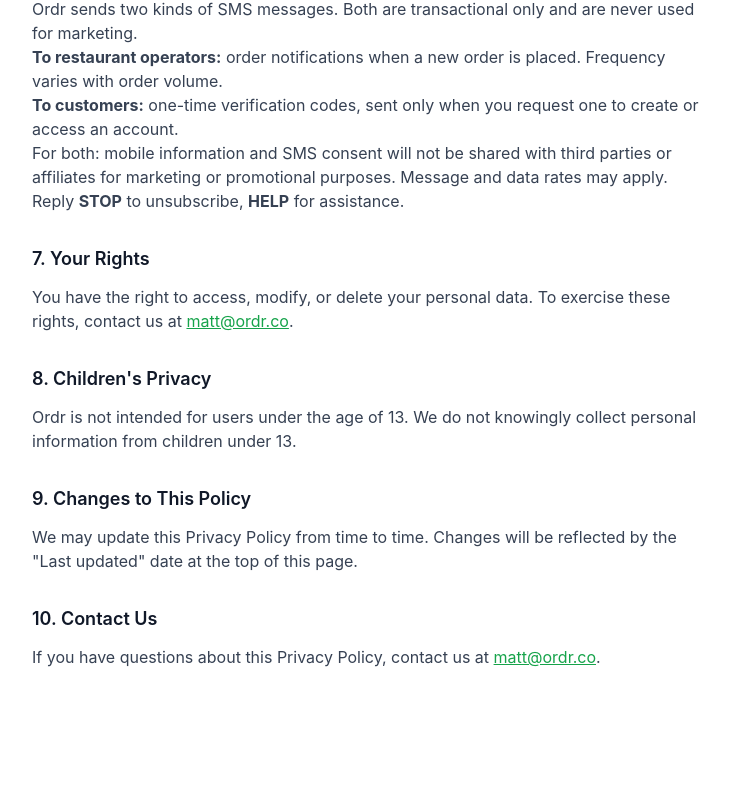
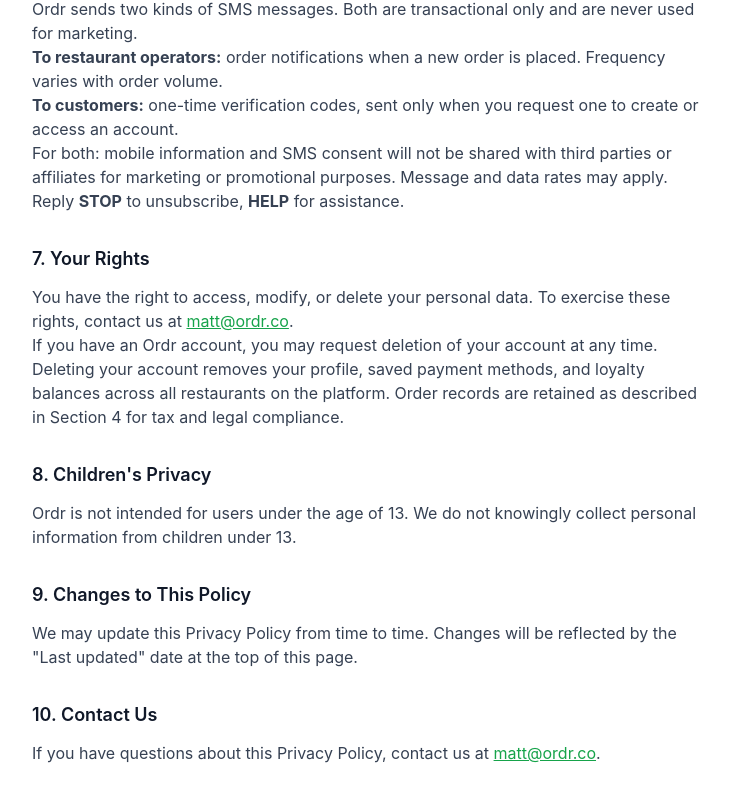
Before and after one commit to matthewsimone/directbite, a React (Vite) app: page /privacy in a window 1280 px wide. Shown: the part 1506-2307 px from the top of the page, without its empty margins (272-1002 px from the left). Before the commit the page ends 2223 px from the top, so only its background shows below. Built offline with nearby package versions, Linux system fonts and the light colour scheme; no server answers.

Commit message:
docs: add account deletion right to Privacy section 7

```diff
--- a/src/pages/PrivacyPolicy.jsx
+++ b/src/pages/PrivacyPolicy.jsx
@@ -74,6 +74,7 @@
           <section>
             <h2 className="text-lg font-semibold text-gray-900 mt-8 mb-3">7. Your Rights</h2>
             <p>You have the right to access, modify, or delete your personal data. To exercise these rights, contact us at <a href="mailto:matt@ordr.co" className="text-[#16A34A] underline">matt@ordr.co</a>.</p>
+            <p>If you have an Ordr account, you may request deletion of your account at any time. Deleting your account removes your profile, saved payment methods, and loyalty balances across all restaurants on the platform. Order records are retained as described in Section 4 for tax and legal compliance.</p>
           </section>
 
           <section>
```
